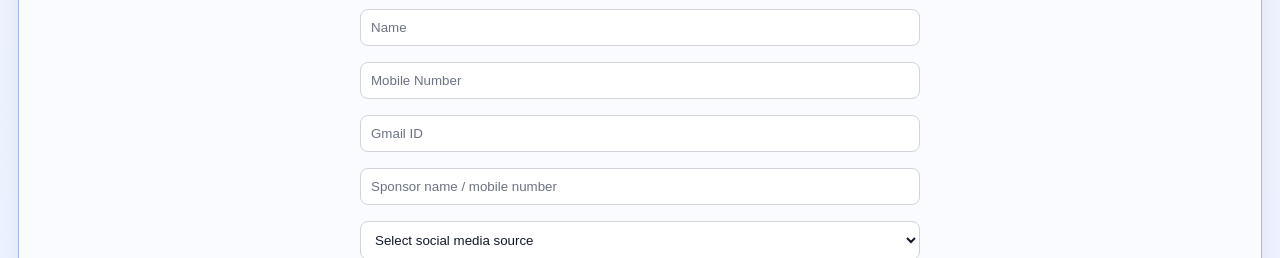
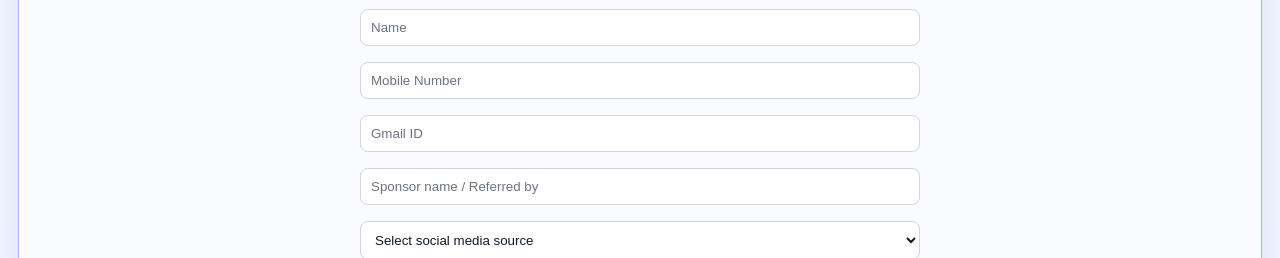
Before and after one commit to janagarajbcs-sys/Trendex-UI, a React (Vite) app: page / in a window 1280 px wide. Shown: the part 2847-3105 px from the top of the page. Built offline with nearby package versions, Linux system fonts and the light colour scheme; no server answers.

Commit message:
fix: update placeholder text for sponsor input field

```diff
--- a/src/pages/Home.jsx
+++ b/src/pages/Home.jsx
@@ -638,7 +638,7 @@
             <label>
               <input
                 required
-                placeholder="Sponsor name / mobile number"
+                placeholder="Sponsor name / Referred by"
                 value={sponsor}
                 onChange={(e) => setSponsor(e.target.value)}
                 style={{ width: '100%', marginTop: 6, padding: 10, borderRadius: 8 }}
```
